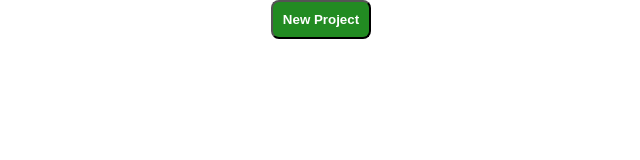
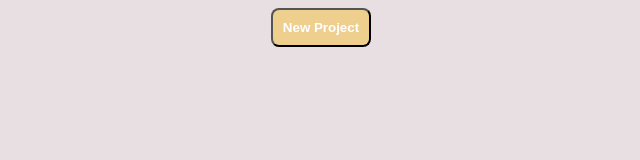
Before and after one commit to groovygnome/odin-todo, a website built with webpack: page src/template.html in a window 1280 px wide. Shown: the whole page, without its empty margins (319-959 px from the left). Built offline with nearby package versions, Linux system fonts and the light colour scheme.

Commit message:
change button color, change body color, flex-wrap project containers

```diff
--- a/src/styles.css
+++ b/src/styles.css
@@ -1,20 +1,19 @@
 body {
     margin: 0;
     padding: 0;
-}
-
-body{
     width: 100%;
     height: 100vh;
     display: flex;
     flex-direction: column;
     gap: 16px;
     align-items: center;
+    background-color: #e7dfe2;
 }
 
 .projects-container{
     display: flex;
     gap: 8px;
+    flex-wrap: wrap;
 }
 
 .project{
@@ -34,8 +33,9 @@ body{
     padding: 10px;
     font-weight: bold;
     color: white;
-    background-color: forestgreen;
+    background-color: #eecf8e;
     border-radius: 8px;
+    margin-top: 8px;
 }
 
 form{
```
